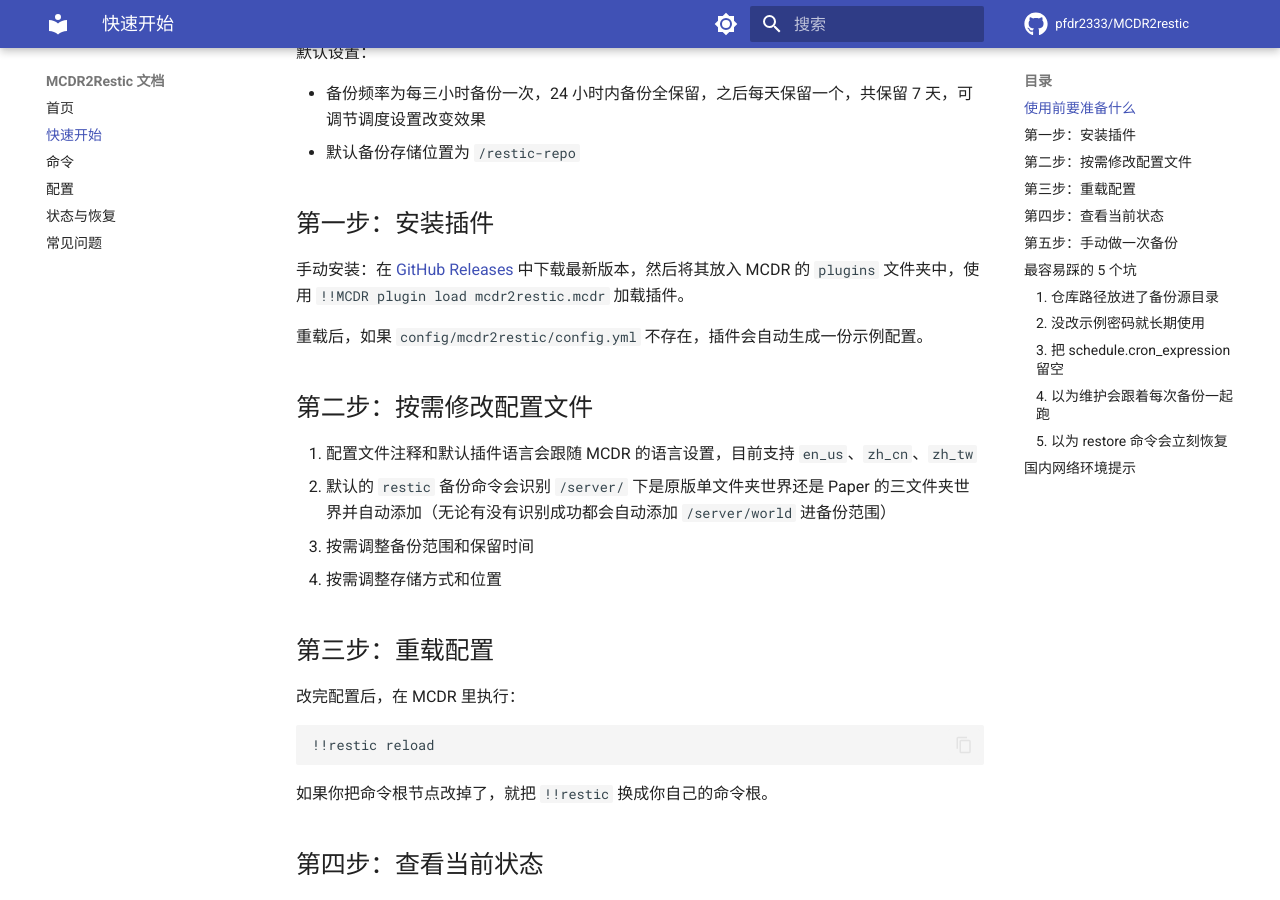
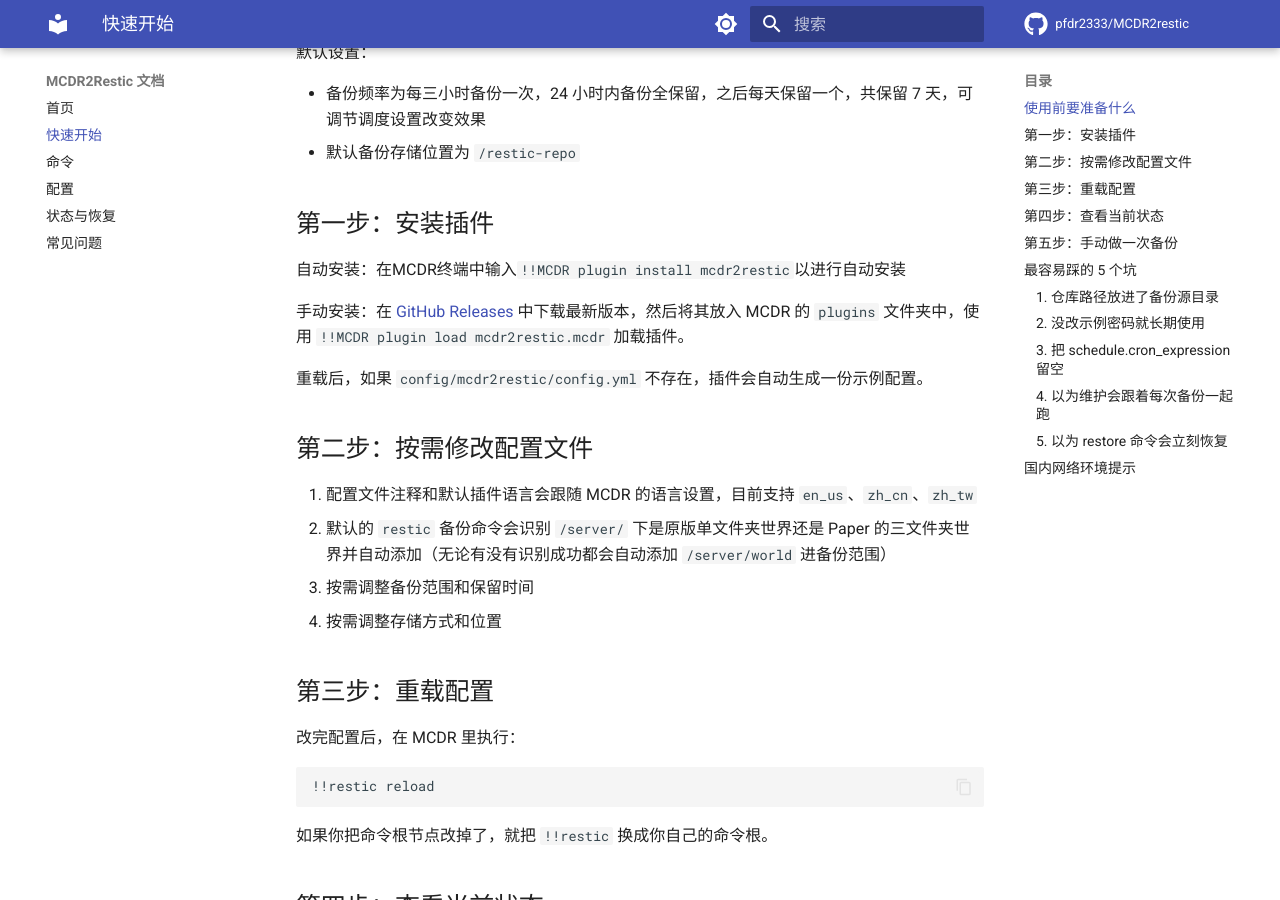
Before and after one commit to pfdr2333/MCDR2restic, an MkDocs documentation site: the page built from docs/getting-started.md, in a window 1280 px wide and 900 px high, scrolled down 367 px. Built offline with MkDocs 1.6.1 and Material for MkDocs 9.7.7, drawn with Linux system fonts in a browser that asks for light colours; comment, search, counter and statistics services are not loaded.

Commit message:
添加自动安装提示

```diff
--- a/docs/getting-started.md
+++ b/docs/getting-started.md
@@ -14,6 +14,8 @@
 - 默认备份存储位置为 `/restic-repo`
 
 ## 第一步：安装插件
+
+自动安装：在MCDR终端中输入`!!MCDR plugin install mcdr2restic`以进行自动安装
 
 手动安装：在 [GitHub Releases](https://github.com/pfdr2333/MCDR2restic/releases/latest) 中下载最新版本，然后将其放入 MCDR 的 `plugins` 文件夹中，使用 `!!MCDR plugin load mcdr2restic.mcdr` 加载插件。
 
```
